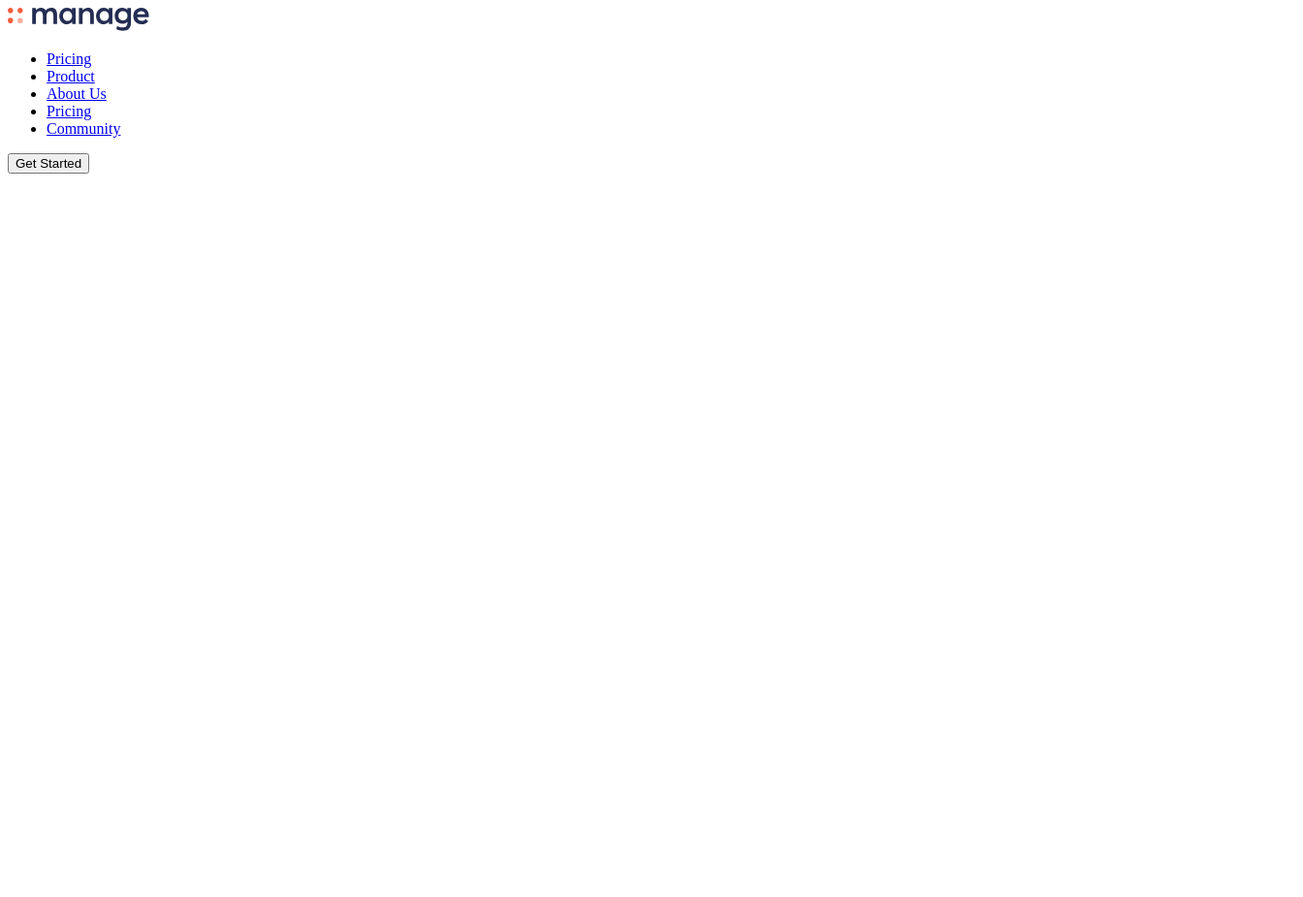
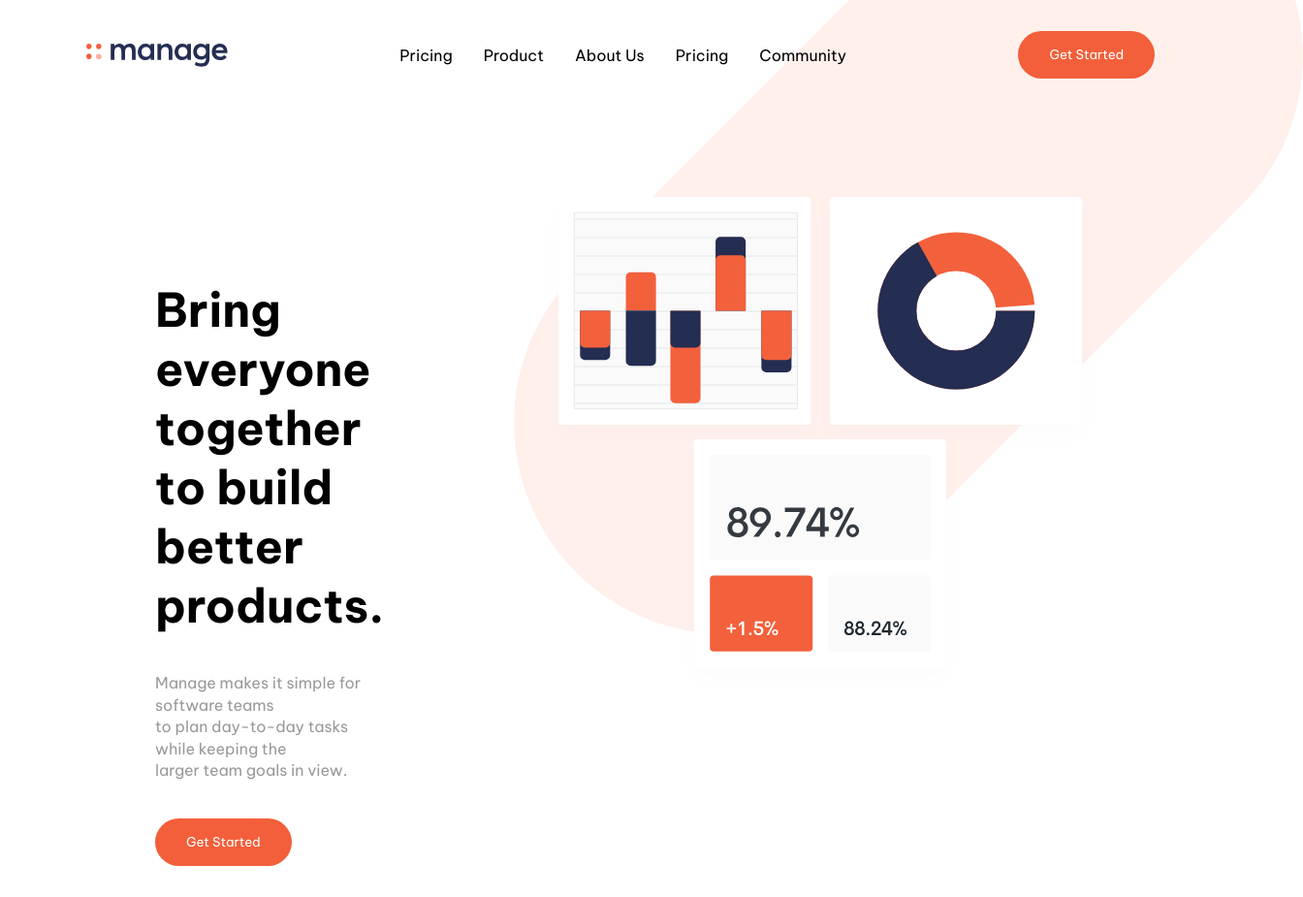
Before and after one commit to mehardeep88/manage-landing-page, a plain HTML site: page index.html in a window 1280 px wide. Shown: the whole page at 97% size, 1344 px wide, since content can reach past the window. Before the commit the page ends 800 px from the top, so only its background shows below. Drawn offline with Linux system fonts and the light colour scheme.

Commit message:
main section completed

```diff
--- a/index.html
+++ b/index.html
@@ -20,6 +20,24 @@
       </nav>
       <button>Get Started</button>
     </header>
+    <main>
+      <div class="left">
+        <h1>
+          Bring everyone<br />together to build<br />
+          better products.
+        </h1>
+        <p>
+          Manage makes it simple for software teams<br />
+          to plan day-to-day tasks while keeping the<br />
+          larger team goals in view.
+        </p>
+        <button>Get Started</button>
+      </div>
+      <div class="right">
+        <img id="pattern" src="images/bg-tablet-pattern.svg" alt="" />
+        <img id="intro" src="images/illustration-intro.svg" alt="" />
+      </div>
+    </main>
     <script src="script.js"></script>
   </body>
 </html>
--- a/style.css
+++ b/style.css
@@ -0,0 +1,69 @@
+@import url('https://fonts.googleapis.com/css2?family=Be+Vietnam+Pro:wght@400;500;700&display=swap');
+
+* {
+  margin: 0;
+  padding: 0;
+  box-sizing: border-box;
+  font-family: 'Be Vietnam Pro', sans-serif;
+}
+
+header {
+  display: flex;
+  justify-content: space-around;
+  align-items: center;
+  margin-top: 2rem;
+}
+
+header nav ul {
+  display: flex;
+  flex-direction: row;
+  list-style: none;
+  gap: 2rem;
+}
+ul a {
+  color: #000000;
+  text-decoration: none;
+}
+ul a:hover {
+  color: rgba(0, 0, 0, 0.4);
+}
+header button,
+.left button {
+  background: hsl(12, 88%, 59%);
+  border: none;
+  outline: none;
+  padding: 1rem 2rem;
+  border-radius: 25px;
+  color: #fff;
+  cursor: pointer;
+}
+header button:hover {
+  opacity: 0.4;
+}
+main {
+  display: flex;
+  margin: 7rem 10rem 2rem;
+  gap: 10rem;
+}
+main .left {
+  margin-top: 6rem;
+}
+main .left h1 {
+  font-size: 3rem;
+}
+.left p {
+  font-size: 1rem;
+  margin: 2.4rem 0;
+  opacity: 0.4;
+  line-height: 1.4rem;
+}
+main .right #pattern {
+  position: absolute;
+  z-index: -10;
+  top: -20%;
+  right: -5%;
+}
+main .right #intro {
+  /* margin-right: 10rem; */
+  /* margin-top: 6rem; */
+}
```
Also changed, not shown: ind.html (+63 -0 lines).
